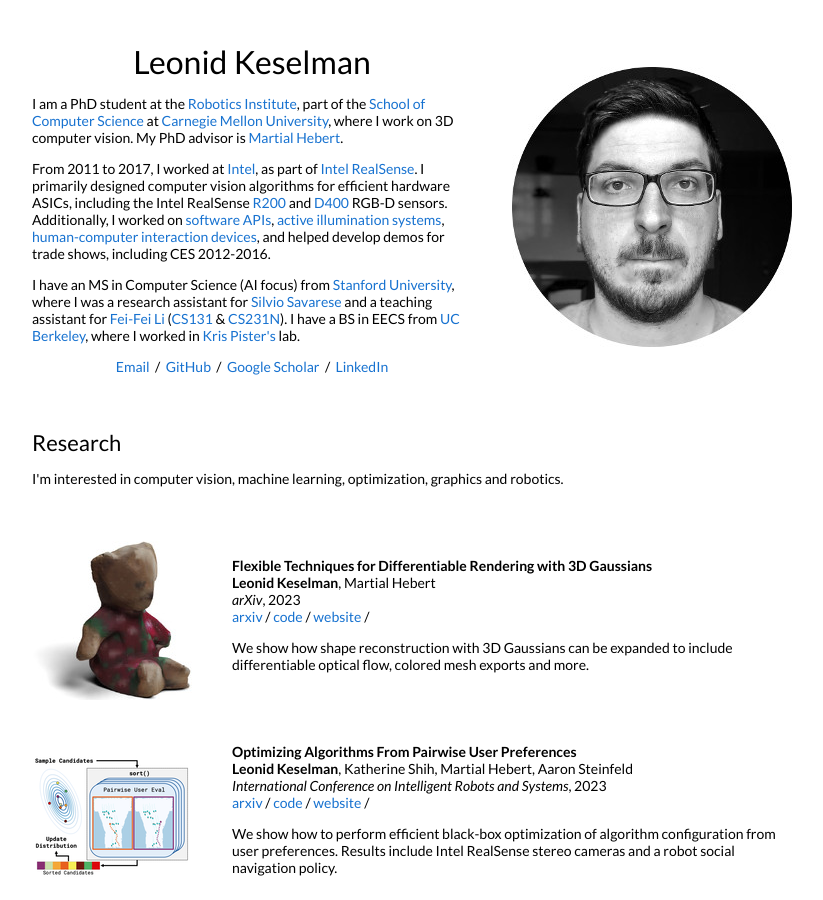
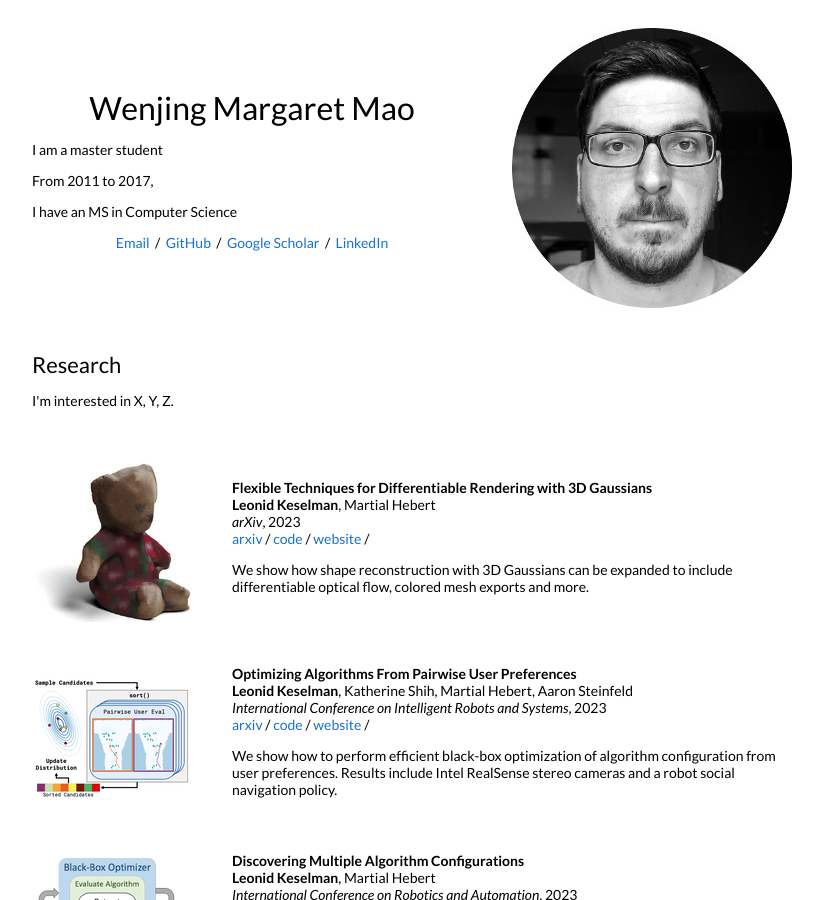
Before and after one commit to MargarettMao/MargarettMao.github.io, a Jekyll site: the page built from _posts/2023-08-28-3dgaussians.markdown, in a window 1280 px wide and 900 px high. Shown: the whole window, without its empty margins (228-1051 px from the left). Built offline with Jekyll 4.4.1, drawn with Linux system fonts in a browser that asks for light colours; some of the changed text lies outside the part shown.

Commit message:
edit default

```diff
--- a/_layouts/default.html
+++ b/_layouts/default.html
@@ -32,15 +32,15 @@
           <tr style="padding:0px">
             <td style="padding:2.5%;width:60%;vertical-align:middle">
               <h1>
-                Leonid Keselman
+                Wenjing Margaret Mao
               </h1>
-              <p>I am a PhD student at the <a href="https://www.ri.cmu.edu/">Robotics Institute</a>, part of the <a href="https://www.scs.cmu.edu/">School of Computer Science</a> at <a href="https://www.cmu.edu/">Carnegie Mellon University</a>, where I work on 3D computer vision. My PhD advisor is <a href="http://www.cs.cmu.edu/~hebert/">Martial Hebert</a>.
+              <p>I am a master student
               </p>
               <p>
-                From 2011 to 2017, I worked at <a href="https://www.intel.com">Intel</a>, as part of <a href="https://www.intelrealsense.com/">Intel RealSense</a>. I primarily designed computer vision algorithms for efficient hardware ASICs, including the Intel RealSense <a href="https://software.intel.com/en-us/articles/realsense-r200-camera">R200</a> and <a href="https://software.intel.com/en-us/realsense/d400">D400</a> RGB-D sensors. Additionally, I worked on <a href="https://github.com/IntelRealSense/librealsense">software APIs</a>, <a href="https://patents.google.com/patent/US9992474B2">active illumination systems</a>, <a href="https://patents.google.com/patent/US9304597">human-computer interaction devices</a>, and helped develop demos for trade shows, including CES 2012-2016.
+                From 2011 to 2017,
               </p>
               <p>
-                I have an MS in Computer Science (AI focus) from <a href="http://cs.stanford.edu">Stanford University</a>, where I was a research assistant for <a href="http://svl.stanford.edu/">Silvio Savarese</a> and a teaching assistant for <a href="http://svl.stanford.edu/">Fei-Fei Li</a> (<a href="http://vision.stanford.edu/teaching/cs131_fall1617/">CS131</a> & <a href="http://cs231n.stanford.edu/2017/">CS231N</a>). I have a BS in EECS from <a href="http://www.eecs.berkeley.edu/">UC Berkeley</a>, where I worked in <a href="https://people.eecs.berkeley.edu/~pister/">Kris Pister's</a> lab.
+                I have an MS in Computer Science
               </p>
               <p style="text-align:center">
                 <a target="_blank" href="https://mailhide.io/e/B8TyS"> Email</a> &nbsp;/&nbsp;
@@ -60,7 +60,7 @@
             <td style="padding:2.5%;width:100%;vertical-align:middle">
               <h2>Research</h2>
               <p>
-                I'm interested in computer vision, machine learning, optimization, graphics and robotics.
+                I'm interested in X, Y, Z.
               </p>
             </td>
           </tr>
@@ -184,8 +184,8 @@
         <table style="width:100%;border:0px;border-spacing:0px;border-collapse:separate;margin-right:auto;margin-left:auto;">
           <tr>
             <td style="padding:2.5%;width:100%;vertical-align:middle">
-              <h2>Other Projects</h2>
-              <p> These include coursework, side projects and unpublished research work.
+              <h2>Selected Projects</h2>
+              <p> These include coursework and side projects.
               </p>
             </td>
           </tr>
```
